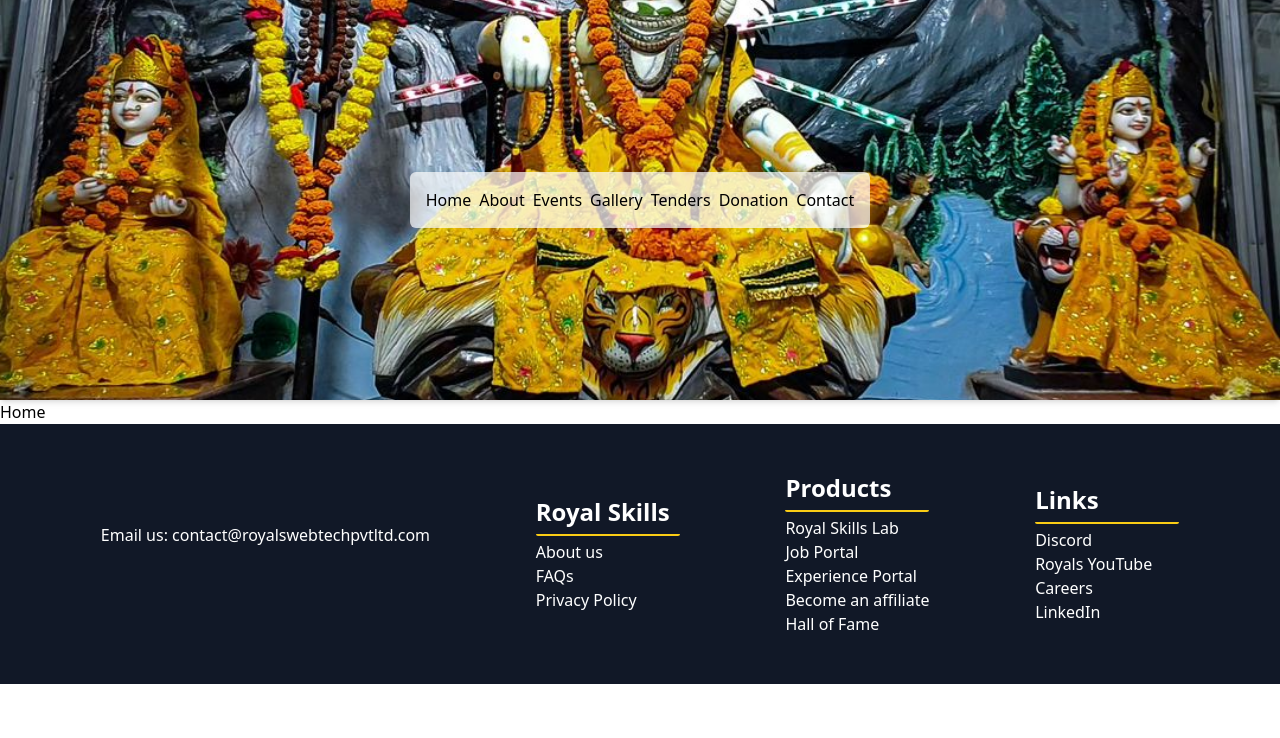
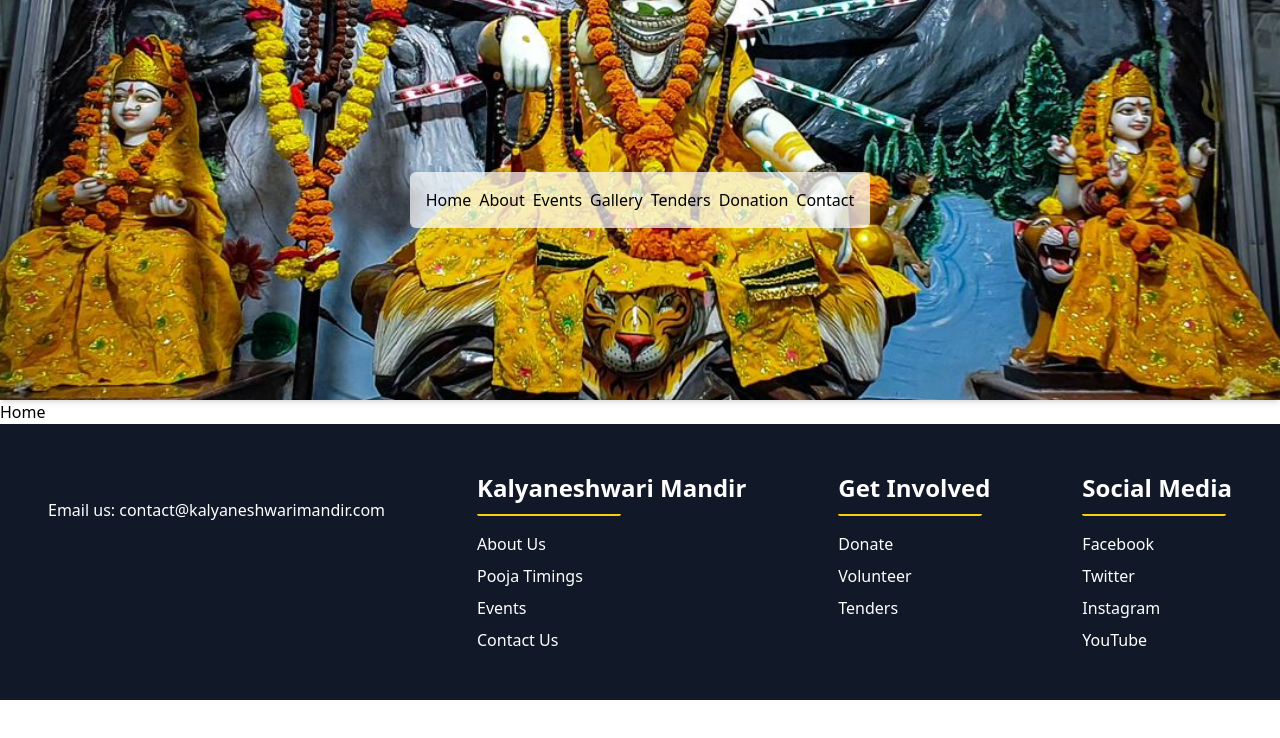
Before and after one commit to amanaliroyalswebtech/KalyaneshwarMandirMahal, a React (Vite) app: page / in a window 1280 px wide. Shown: the top 738 px of the page. Built offline with nearby package versions, Linux system fonts and the light colour scheme.

Commit message:
second commit

```diff
--- a/src/components/Footer/Footer.jsx
+++ b/src/components/Footer/Footer.jsx
@@ -3,52 +3,51 @@ import { Link } from 'react-router-dom';
 
 function Footer() {
   return (
-    <>
-      <footer className="flex h-auto w-full flex-wrap items-center bg-gray-900 p-12 text-white flex-col md:flex-row justify-around">
-        <div>
-          <div className="flex w-full flex-wrap">
+    <footer className="bg-gray-900 text-white p-12">
+      <div className="container mx-auto flex flex-col md:flex-row md:justify-between">
+        <div className="mb-8 md:mb-0">
+          <div className="flex items-center mb-4">
             <i className="fa-solid fa-paper-plane text-3xl mr-2"></i>
             <i className="fa-solid fa-circle my-auto p-[5px] text-red-500"></i>
             <i className="fa-solid fa-circle my-auto p-[5px] text-green-500"></i>
             <i className="fa-solid fa-circle my-auto p-[5px] text-yellow-500"></i>
           </div>
-          <p className="hover:text-yellow-500 cursor-pointer">
-            Email us: contact@royalswebtechpvtltd.com
+          <p className="hover:text-orange-500 cursor-pointer">
+            Email us: <a href="mailto:contact@kalyaneshwarimandir.com">contact@kalyaneshwarimandir.com</a>
           </p>
-          <i className="fa-solid fa-medal text-5xl p-2"></i>
+          <i className="fa-solid fa-temple text-5xl mt-4"></i>
         </div>
-        <div>
-          <h2 className="text-2xl font-bold">Royal Skills</h2>
-          <div className="w-36 h-1 border-b-2 border-yellow-400 rounded-md my-[4px]"></div>
-          <div>
-            <Link to="/about" className="hover:text-yellow-500 block">About us</Link>
-            <Link to="/faqs" className="hover:text-yellow-500 block">FAQs</Link>
-            <Link to="/privacy" className="hover:text-yellow-500 block">Privacy Policy</Link>
+        <div className="mb-8 md:mb-0">
+          <h2 className="text-2xl font-bold mb-2">Kalyaneshwari Mandir</h2>
+          <div className="w-36 h-1 border-b-2 border-yellow-400 rounded-md mb-4"></div>
+          <div className="space-y-2">
+            <Link to="/about" className="block hover:text-orange-500 cursor-pointer">About Us</Link>
+            <Link to="/pooja-timings" className="block hover:text-orange-500 cursor-pointer">Pooja Timings</Link>
+            <Link to="/events" className="block hover:text-orange-500 cursor-pointer">Events</Link>
+            <Link to="/contact" className="block hover:text-orange-500 cursor-pointer">Contact Us</Link>
+          </div>
+        </div>
+        <div className="mb-8 md:mb-0">
+          <h2 className="text-2xl font-bold mb-2">Get Involved</h2>
+          <div className="w-36 h-1 border-b-2 border-yellow-400 rounded-md mb-4"></div>
+          <div className="space-y-2">
+            <Link to="/donation" className="block hover:text-orange-500 cursor-pointer">Donate</Link>
+            <Link to="/volunteer" className="block hover:text-orange-500 cursor-pointer">Volunteer</Link>
+            <Link to="/tenders" className="block hover:text-orange-500 cursor-pointer">Tenders</Link>
           </div>
         </div>
         <div>
-          <h2 className="text-2xl font-bold">Products</h2>
-          <div className="w-36 h-1 border-b-2 border-yellow-400 rounded-md my-[4px]"></div>
-          <div>
-            <Link to="/lab" className="hover:text-yellow-500 block">Royal Skills Lab</Link>
-            <Link to="/jobs" className="hover:text-yellow-500 block">Job Portal</Link>
-            <Link to="/experience" className="hover:text-yellow-500 block">Experience Portal</Link>
-            <Link to="/affiliate" className="hover:text-yellow-500 block">Become an affiliate</Link>
-            <Link to="/hall-of-fame" className="hover:text-yellow-500 block">Hall of Fame</Link>
+          <h2 className="text-2xl font-bold mb-2">Social Media</h2>
+          <div className="w-36 h-1 border-b-2 border-yellow-400 rounded-md mb-4"></div>
+          <div className="space-y-2">
+            <a href="https://www.facebook.com" className="block hover:text-orange-500 cursor-pointer">Facebook</a>
+            <a href="https://twitter.com" className="block hover:text-orange-500 cursor-pointer">Twitter</a>
+            <a href="https://www.instagram.com" className="block hover:text-orange-500 cursor-pointer">Instagram</a>
+            <a href="https://www.youtube.com" className="block hover:text-orange-500 cursor-pointer">YouTube</a>
           </div>
         </div>
-        <div>
-          <h2 className="text-2xl font-bold">Links</h2>
-          <div className="w-36 h-1 border-b-2 border-yellow-400 rounded-md my-[4px]"></div>
-          <div>
-            <Link to="/discord" className="hover:text-yellow-500 block">Discord</Link>
-            <Link to="/youtube" className="hover:text-yellow-500 block">Royals YouTube</Link>
-            <Link to="/careers" className="hover:text-yellow-500 block">Careers</Link>
-            <Link to="/linkedin" className="hover:text-yellow-500 block">LinkedIn</Link>
-          </div>
-        </div>
-      </footer>
-    </>
+      </div>
+    </footer>
   );
 }
 
```
